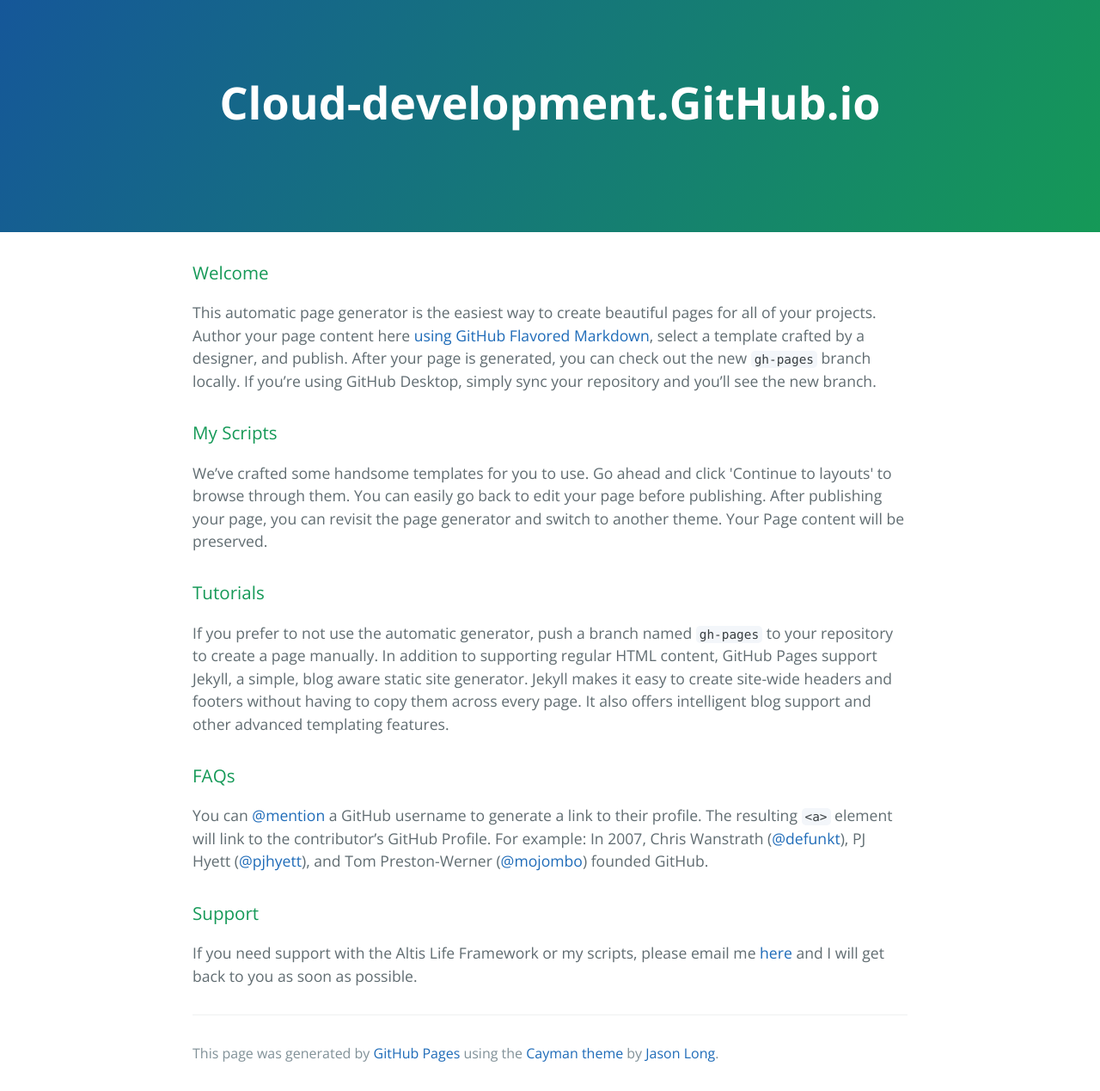
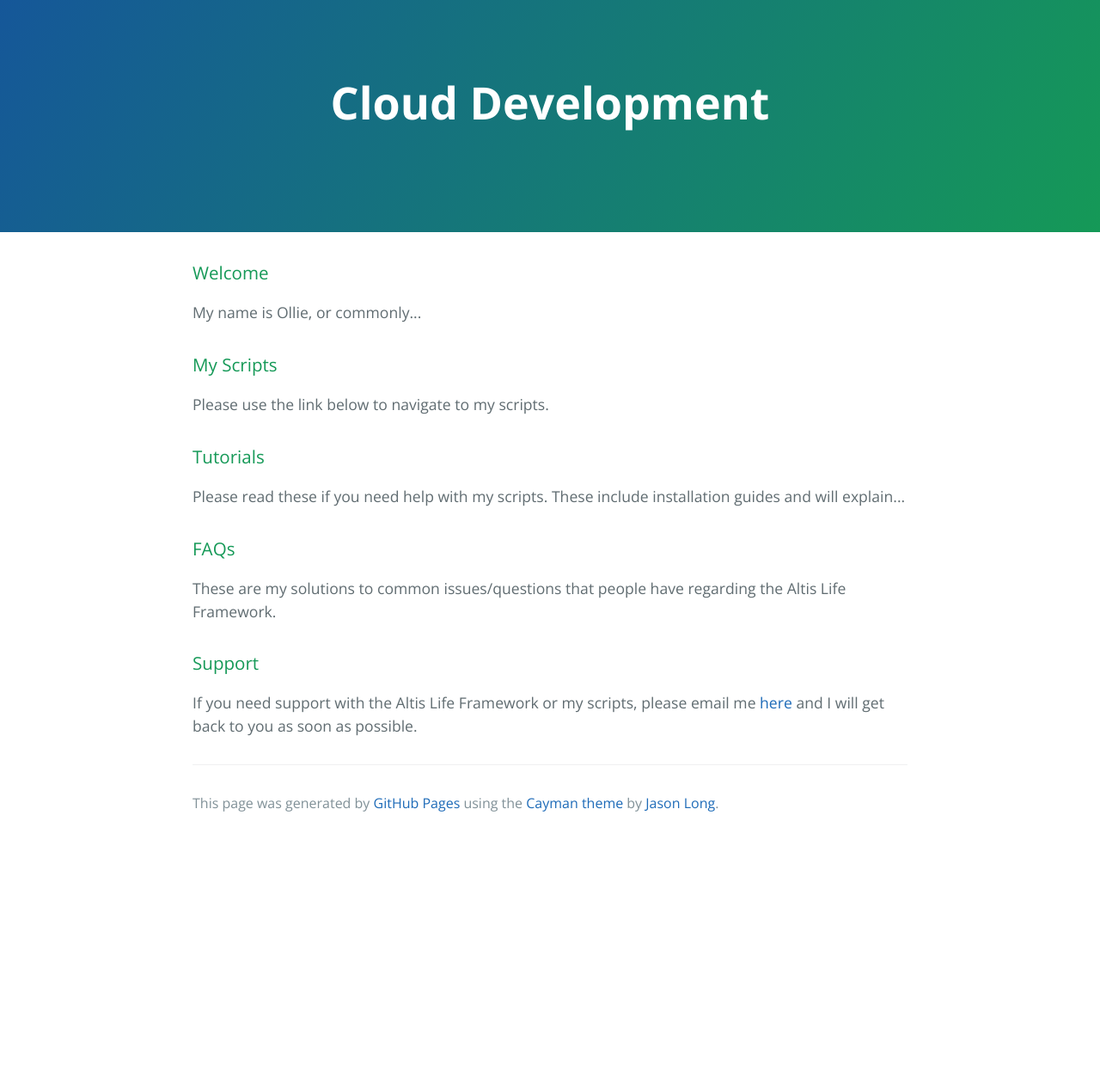
Before and after one commit to Cloud-Development/cloud-development.github.io, a Jekyll site: the page index.html, which Jekyll copies as it is, in a window 1280 px wide. Shown: the whole page at 86% size. Built offline with Jekyll 4.4.1, drawn with Linux system fonts in a browser that asks for light colours; after the commit the page ends 978 px from its top, so only the background shows below that.

Commit message:
Replace master branch with page content via GitHub

```diff
--- a/index.html
+++ b/index.html
@@ -2,7 +2,7 @@
 <html lang="en-us">
   <head>
     <meta charset="UTF-8">
-    <title>Cloud-development.GitHub.io by Cloud-Development</title>
+    <title>Cloud Development by Cloud-Development</title>
     <meta name="viewport" content="width=device-width, initial-scale=1">
     <link rel="stylesheet" type="text/css" href="stylesheets/normalize.css" media="screen">
     <link href='https://fonts.googleapis.com/css?family=Open+Sans:400,700' rel='stylesheet' type='text/css'>
@@ -11,7 +11,7 @@
   </head>
   <body>
     <section class="page-header">
-      <h1 class="project-name">Cloud-development.GitHub.io</h1>
+      <h1 class="project-name">Cloud Development</h1>
       <h2 class="project-tagline"></h2>
     </section>
 
@@ -19,22 +19,22 @@
       <h3>
 <a id="welcome" class="anchor" href="#welcome" aria-hidden="true"><span aria-hidden="true" class="octicon octicon-link"></span></a>Welcome</h3>
 
-<p>This automatic page generator is the easiest way to create beautiful pages for all of your projects. Author your page content here <a href="https://guides.github.com/features/mastering-markdown/">using GitHub Flavored Markdown</a>, select a template crafted by a designer, and publish. After your page is generated, you can check out the new <code>gh-pages</code> branch locally. If you’re using GitHub Desktop, simply sync your repository and you’ll see the new branch.</p>
+<p>My name is Ollie, or commonly...</p>
 
 <h3>
 <a id="my-scripts" class="anchor" href="#my-scripts" aria-hidden="true"><span aria-hidden="true" class="octicon octicon-link"></span></a>My Scripts</h3>
 
-<p>We’ve crafted some handsome templates for you to use. Go ahead and click 'Continue to layouts' to browse through them. You can easily go back to edit your page before publishing. After publishing your page, you can revisit the page generator and switch to another theme. Your Page content will be preserved.</p>
+<p>Please use the link below to navigate to my scripts.</p>
 
 <h3>
 <a id="tutorials" class="anchor" href="#tutorials" aria-hidden="true"><span aria-hidden="true" class="octicon octicon-link"></span></a>Tutorials</h3>
 
-<p>If you prefer to not use the automatic generator, push a branch named <code>gh-pages</code> to your repository to create a page manually. In addition to supporting regular HTML content, GitHub Pages support Jekyll, a simple, blog aware static site generator. Jekyll makes it easy to create site-wide headers and footers without having to copy them across every page. It also offers intelligent blog support and other advanced templating features.</p>
+<p>Please read these if you need help with my scripts. These include installation guides and will explain...</p>
 
 <h3>
 <a id="faqs" class="anchor" href="#faqs" aria-hidden="true"><span aria-hidden="true" class="octicon octicon-link"></span></a>FAQs</h3>
 
-<p>You can <a href="https://help.github.com/articles/basic-writing-and-formatting-syntax/#mentioning-users-and-teams" class="user-mention">@mention</a> a GitHub username to generate a link to their profile. The resulting <code>&lt;a&gt;</code> element will link to the contributor’s GitHub Profile. For example: In 2007, Chris Wanstrath (<a href="https://github.com/defunkt" class="user-mention">@defunkt</a>), PJ Hyett (<a href="https://github.com/pjhyett" class="user-mention">@pjhyett</a>), and Tom Preston-Werner (<a href="https://github.com/mojombo" class="user-mention">@mojombo</a>) founded GitHub.</p>
+<p>These are my solutions to common issues/questions that people have regarding the Altis Life Framework.</p>
 
 <h3>
 <a id="support" class="anchor" href="#support" aria-hidden="true"><span aria-hidden="true" class="octicon octicon-link"></span></a>Support</h3>
```
Also changed, not shown: params.json (+2 -2 lines).
